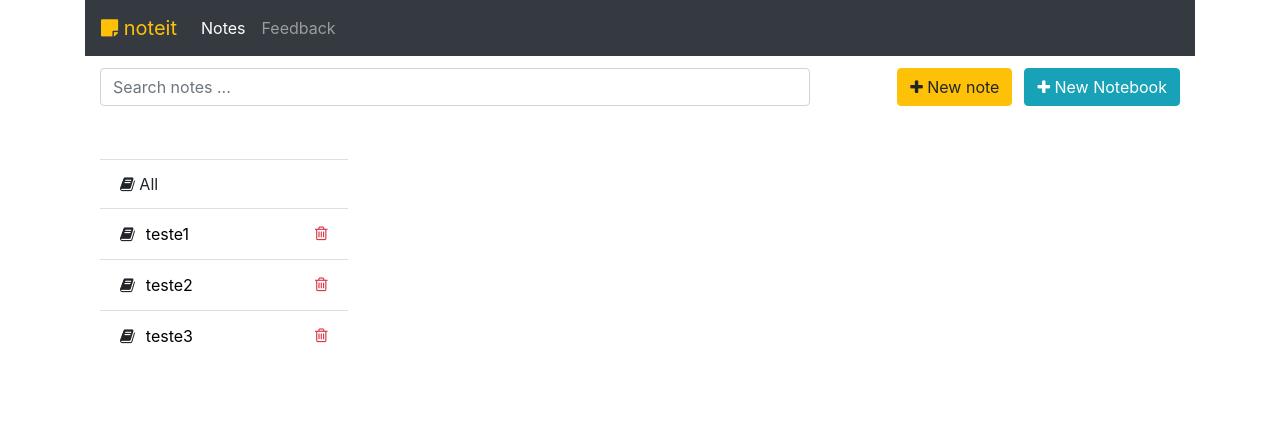
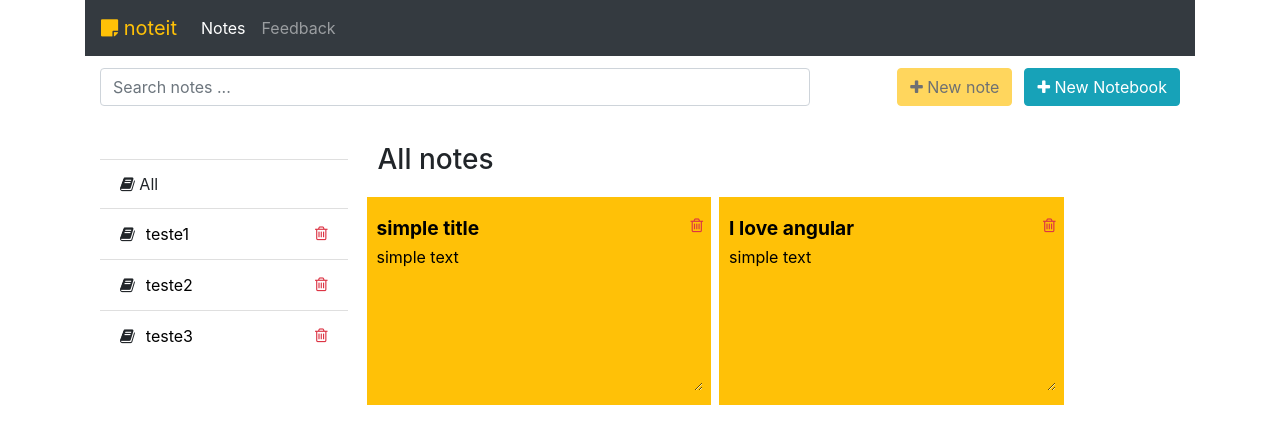
Before and after one commit to jovanibrasil/notes-app, an Angular app: page / in a window 1280 px wide. Shown: the top 444 px of the page. Built offline with nearby package versions, Linux system fonts and the light colour scheme.

Commit message:
Add note implementation

```diff
--- /dev/null
+++ b/src/app/notes/model/note.ts
@@ -0,0 +1,7 @@
+export interface Note {
+    id: number;
+    title: string;
+    text: string;
+    notebookId: number;
+    lastModifiedOn: string;
+}
--- a/src/app/notes/notes.component.html
+++ b/src/app/notes/notes.component.html
@@ -6,10 +6,14 @@
       <input type="text" class="form-control" style="width:100%;" placeholder="Search notes ...">
     </div>
     <div class="col-md-4">
-      <button type="button" class="btn btn-info pull-right" style="margin-left:12px;" (click)="createNotebook()">
+      <!-- Create new notebook -->
+      <button type="button" class="btn btn-info pull-right" style="margin-left:12px;"
+        (click)="createNotebook()">
         <i class="fa fa-plus"></i> New Notebook
       </button>
-      <button type="button" class="btn btn-warning pull-right" style="margin-left:12px;">
+      <!-- Create new note -->
+      <button type="button" class="btn btn-warning pull-right" style="margin-left:12px;"
+        (click)="createNote()" [disabled]="selectedNotebook == null">
         <i class="fa fa-plus"></i> New note
       </button>
     </div>
@@ -20,11 +24,11 @@
     <div class="col-md-3">
       <br>
       <div class="list-group list-group-flush">
-        <a class="list-group-item  list-group-item-action">
+        <a class="list-group-item  list-group-item-action" (click)="selectAllNotes()">
           <i class="fa fa-book"></i>&nbsp;All
         </a>
         <!-- Notebook list -->
-        <a *ngFor="let notebook of notebooks" class="list-group-item list-group-item-action">
+        <a *ngFor="let notebook of notebooks" (click)="selectNotebook(notebook)" class="list-group-item list-group-item-action">
           <i class="fa fa-book"></i>&nbsp;
           <input [(ngModel)]="notebook.name" (change)="updateNotebook(notebook)" type="text" class="input-label"
             style="width: 80%;">
@@ -39,10 +43,31 @@
       <div class="row">
         <div class="col-md-12">
           <!-- Message if there are no notes -->
+          <h3><p *ngIf="selectedNotebook != null">{{selectedNotebook.name}}</p></h3>
+          <h3><p *ngIf="selectedNotebook == null">All notes</p></h3>
+          <p *ngIf="this.notes.length === 0">There are no notes do display in this notebook</p>
         </div>
       </div>
       <div class="row">
         <!-- Note list -->
+        <div *ngFor="let note of notes" class="card bg-warning" style="border:4px solid white;">
+          <div class="card-body" style="padding:8px; margin-top:8px;">
+            <!-- Title -->
+            <div>
+              <input type="text" class="input-label-lg" maxlength="18"
+                (change)="updateNote(note)" style="width: 80%" [(ngModel)]=note.title>
+              <a class="pull-right text-danger" (click)="deleteNote(note)">
+                <i class="fa fa-trash-o"></i>
+              </a>
+            </div>
+            <!-- Text -->
+            <textarea class="input-label" style="width:100%;" rows="6"
+              (change)="updateNote(note)" [(ngModel)]=note.text></textarea>
+            <!-- Text info: last modification -->
+            <strong class="text-info" style="font-size:small;"></strong>
+          </div>
+        </div>
+
       </div>
     </div>
   </div>
--- a/src/app/notes/notes.component.ts
+++ b/src/app/notes/notes.component.ts
@@ -1,6 +1,9 @@
 import { Component, OnInit } from '@angular/core';
 import { Notebook } from './model/notebook';
+import { Note } from './model/note';
 import { ApiService } from '../shared/api.service';
+import { Observable } from 'rxjs';
+
 
 @Component({
   selector: 'app-notes',
@@ -10,25 +13,61 @@ import { ApiService } from '../shared/api.service';
 export class NotesComponent implements OnInit {
 
   notebooks: Notebook[] = [];
+  notes: Note[] = [];
+
+  selectedNotebook: Notebook;
 
   constructor(private apiService: ApiService) { }
 
   ngOnInit() {
     //this.getAllNotebooks();
+    //this.getAllNotes();
     this.notebooks = [
       {id:1, name:"teste1", numberOfNotes: 1},
       {id:2, name:"teste2", numberOfNotes: 1},
       {id:3, name:"teste3", numberOfNotes: 1} ]
+
+    this.notes = [
+        {id: 1,
+        title: "simple title",
+        text: "simple text",
+        notebookId: 1,
+        lastModifiedOn: "" },
+        {id: 2,
+          title: "I love angular",
+          text: "simple text",
+          notebookId: 1,
+          lastModifiedOn: "" }
+    ]
+
+    this.selectedNotebook = null;
+    //this.selectedNotebook = this.notebooks[0];
+
   }
 
   public getAllNotebooks(){
     this.apiService.getAllNotebooks().subscribe(
       res => {
         this.notebooks = res;
+        //this.selectedNotebook = this.notebooks[0];
       } ,
       err => {
         //alert("An error has occured");
       }
+    );
+  }
+
+  public getAllNotes(){
+    this.apiService.getAllNotes().subscribe(
+      ret => { this.notes = ret; },
+      err => { }
+    );
+  }
+
+  public getNotesById(id: string){
+    this.apiService.getNotesByNotebook(parseInt(id)).subscribe(
+      ret => { this.notes = ret; },
+      err => { }
     );
   }
 
@@ -61,7 +100,7 @@ export class NotesComponent implements OnInit {
 
   public deleteNotebook(notebook: Notebook){
     if(confirm("Are you sure you want to delete notebook?")){
-      this.apiService.deleteNotebook(""+notebook.id).subscribe(
+      this.apiService.deleteNotebook(notebook.id).subscribe(
         res => {
           let indexOfNotebook = this.notebooks.indexOf(notebook);
           this.notebooks.splice(indexOfNotebook, 1);
@@ -73,4 +112,36 @@ export class NotesComponent implements OnInit {
     }
   }
 
+  public createNote(){
+
+    let note: Note = {
+      id: null,
+      title: "New Note",
+      text: "Write some text here",
+      notebookId: this.selectedNotebook.id,
+      lastModifiedOn: null
+    }
+    this.notes.push(note);
+  }
+
+  public selectAllNotes(){
+    this.selectedNotebook = null
+    this.getAllNotes();
+  }
+
+  public selectNotebook(notebook: Notebook){
+    alert("notebook selected");
+    this.selectedNotebook = notebook;
+  }
+
+  public deleteNote(note: Note){
+    this.apiService.deleteNote(note.id).subscribe(
+      res => {
+        let indexOfNote = this.notes.indexOf(note);
+        this.notes.splice(indexOfNote, 1);
+      },
+      err => {}
+    );
+  }
+
 }
--- a/src/app/shared/api.service.ts
+++ b/src/app/shared/api.service.ts
@@ -1,6 +1,7 @@
 import { Injectable } from '@angular/core';
 import { HttpClient } from '@angular/common/http';
 import { Notebook } from '../notes/model/notebook';
+import { Note } from '../notes/model/note';
 import { Observable } from 'rxjs';
 import { FeedbackViewModel } from '../feedback/feedback.component';
 
@@ -10,15 +11,27 @@ import { FeedbackViewModel } from '../feedback/feedback.component';
 export class ApiService {
 
     private BASE_URL = "http://localhost:8082/api";
-    private ALL_NOTES_URL = `${this.BASE_URL}\\notebooks\\all`;
+    private ALL_NOTEBOOKS_URL = `${this.BASE_URL}\\notebooks\\all`;
     private SEND_FEEDBACK_URL = `${this.BASE_URL}\\feedback`;
     private SAVE_UPDATE_NOTEBOOK = `${this.BASE_URL}\\notebooks`;
-    private DELETE_NOTEBOOK = `${this.BASE_URL}\\notebooks`;
+    private DELETE_NOTEBOOK = `${this.BASE_URL}\\notebooks\\`;
+    private ALL_NOTES_URL = `${this.BASE_URL}\\notes\\all`;
+    private NOTES_BY_NOTEBOOK_URL = `${this.BASE_URL}\\notes\\byNotebook\\`;
+    private SAVE_UPDATE_NOTE = `${this.BASE_URL}\\notes`
+    private DELETE_NOTE = `${this.BASE_URL}\\note\\`;
 
     constructor(private http: HttpClient) {}
 
     getAllNotebooks(): Observable<Notebook[]> {
-        return this.http.get<Notebook[]>(this.ALL_NOTES_URL);
+        return this.http.get<Notebook[]>(this.ALL_NOTEBOOKS_URL);
+    }
+
+    getAllNotes(): Observable<Note[]> {
+        return this.http.get<Note[]>(this.ALL_NOTES_URL);
+    }
+
+    getNotesByNotebook(id: number): Observable<Note[]> {
+        return this.http.get<Note[]>(this.NOTES_BY_NOTEBOOK_URL + id);
     }
 
     postFeedback(feedback: FeedbackViewModel): Observable<any> {
@@ -26,11 +39,19 @@ export class ApiService {
     }
 
     postNotebook(notebook: Notebook): Observable<Notebook> {
-      return this.http.post<Notebook>(this.SAVE_UPDATE_NOTEBOOK, notebook);
+        return this.http.post<Notebook>(this.SAVE_UPDATE_NOTEBOOK, notebook);
     }
 
-    deleteNotebook(id: string): Observable<any>{
-      return this.http.delete(this.DELETE_NOTEBOOK + id);
+    deleteNotebook(id: number): Observable<any>{
+        return this.http.delete(this.DELETE_NOTEBOOK + id);
+    }
+
+    saveNote(note: Note): Observable<Note>{
+        return this.http.post<Note>(this.SAVE_UPDATE_NOTE, note);
+    }
+
+    deleteNote(id: number){
+        return this.http.delete(this.DELETE_NOTE + id);
     }
 
 }
```
